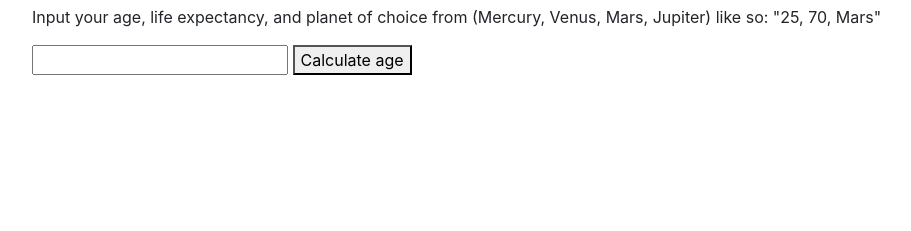
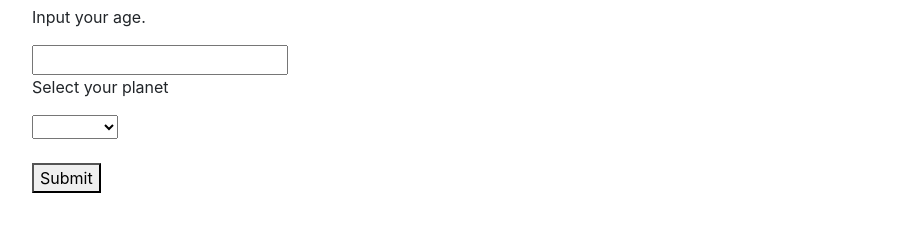
Before and after one commit to iancookwestgate/space-age-calculator, a website built with webpack: page src/index.html in a window 1280 px wide. Shown: the part 51-282 px from the top of the page, without its empty margins (53-964 px from the left). Built offline with nearby package versions, Linux system fonts and the light colour scheme.

Commit message:
alter HTML and JS to try and simplify code.

```diff
--- a/src/index.html
+++ b/src/index.html
@@ -7,10 +7,18 @@
   <body>
     <div class="container">
       <h1>Space Age Calculator</h1>
-      <p> Input your age, life expectancy, and planet of choice from (Mercury, Venus, Mars, Jupiter) like so: "25, 70, Mars"</p>
+      <p> Input your age.</p>
       <input id="input" type="text" name="age" value="">
-      <button class="submit" type="submit" name="button">Calculate age</button>
-      <br>
+      <p>Select your planet</p>
+        <select name="planetForm">
+         <option></option>
+         <option id="mercury">Mercury</option>
+         <option id="venus">Venus</option>
+         <option id="mars">Mars</option>
+         <option id="jupiter">Jupiter</option>
+        </select>
+      <br><br>
+      <button class="submit" type="submit" name="button">Submit</button>
       <div class="output"></div>
     </div>
   </body>
--- a/src/main.js
+++ b/src/main.js
@@ -9,23 +9,20 @@ export class processAge {
     this.lifeExpect = lifeExpect,
     this.planet = planet
  }
-
-
-
- // thisAge() {
+ // marsAge() {
  //
  // }
 }
 
+// age / .24 = Mercury
+// age / .62 = venus
+// age / 1.88 = mars
+// age / 11.86 = jupiter
+
 $(document).ready(function() {
   $("button").click(function() {
-    let userInput = ($("#input").val().split(",")).map(Number);
-
-    // calculating age only
-    let userStuff = new processAge(userInput[0], userInput[1], userInput[2]);
-    console.log(userStuff);
-    let martianAge = userStuff.age;
-    $(".output").text(martianAge);
-
+    let userPlanet = ($("#input").val());
+    // let martianAge = userStuff.age;
+    $(".output").text(userPlanet);
   })
 });
```
